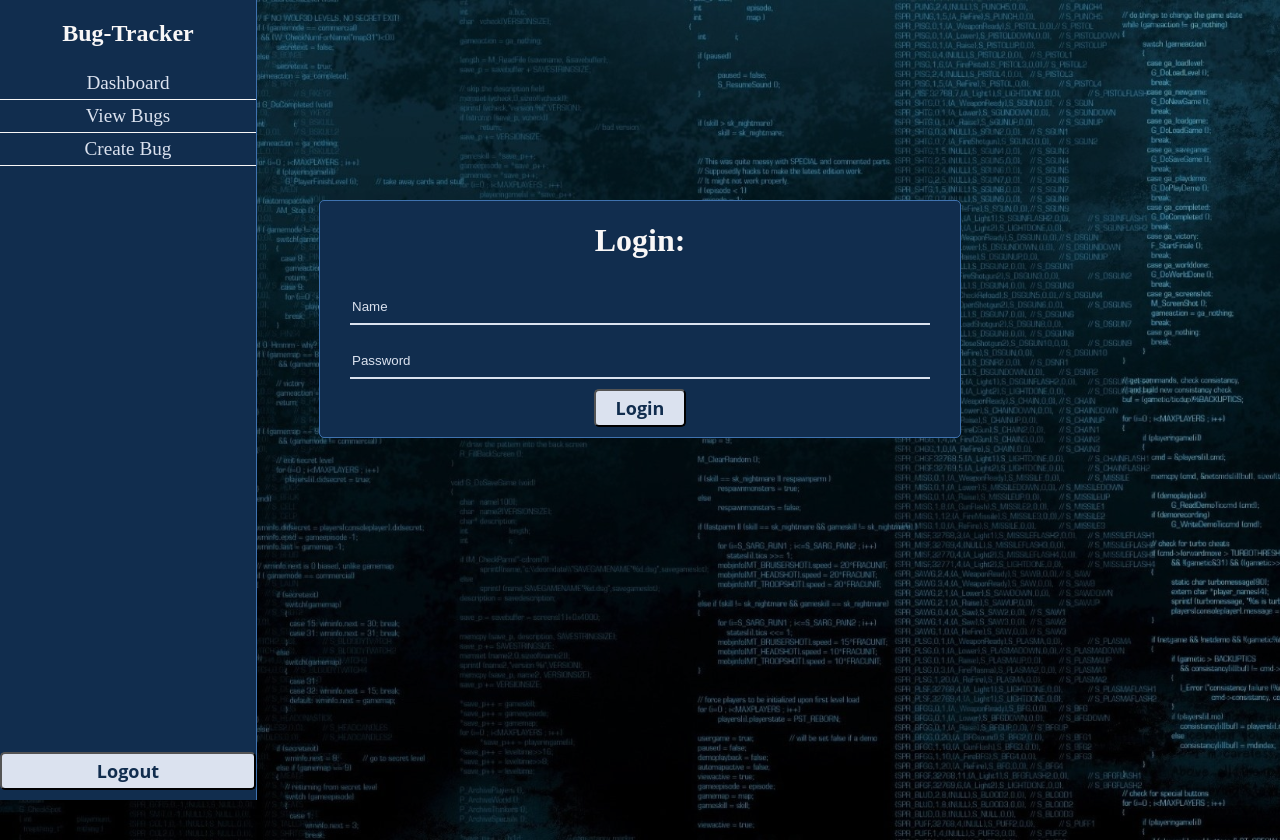
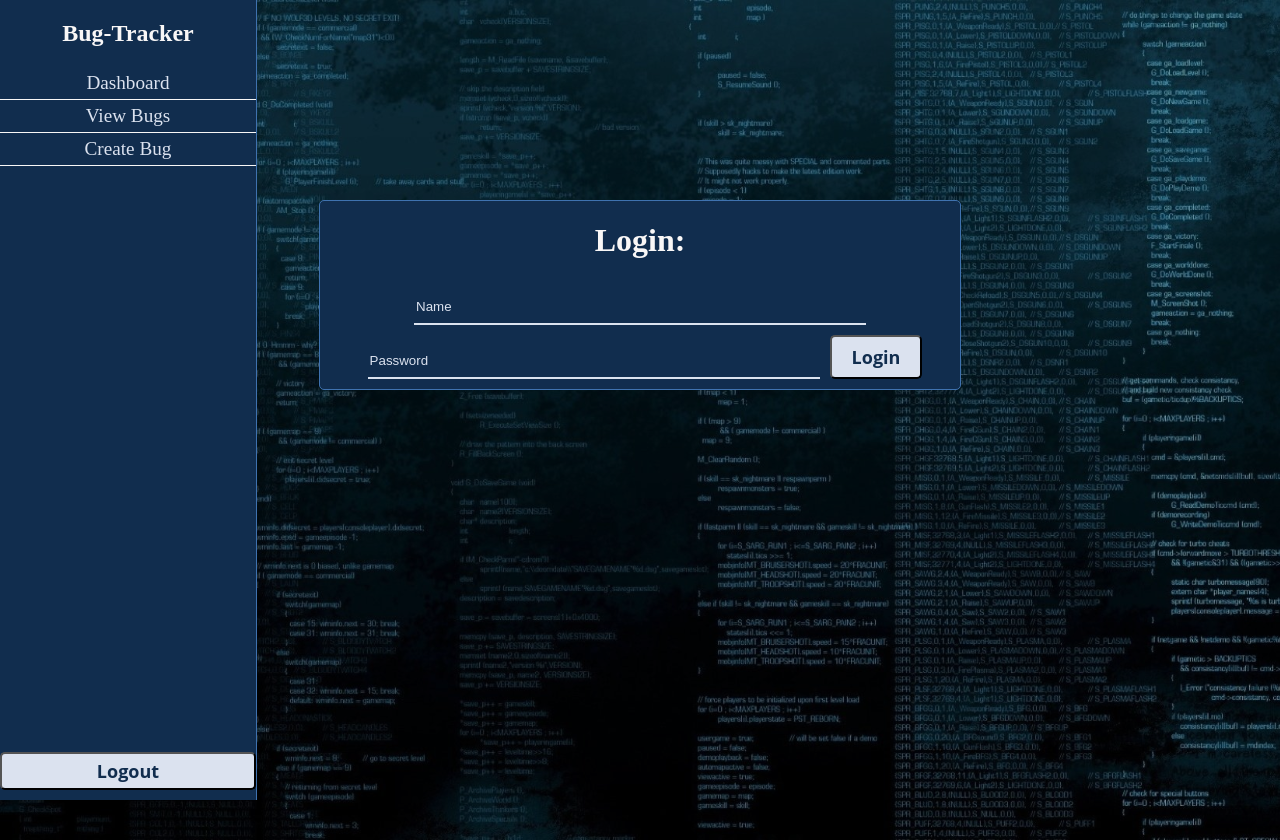
Before and after one commit to rharley-dev/bug-tracker, a React (Create React App) app: page / in a window 1280 px wide. Built offline with nearby package versions, Linux system fonts and the light colour scheme.

Commit message:
finding auth problem

```diff
--- a/src/App.js
+++ b/src/App.js
@@ -10,7 +10,7 @@ function App() {
   const { auth } = useSelector(state => state);
   return (
     <Router>
-      {!auth.LoggedIn ? <Login /> : <></>}
+      {!auth.LoggedIn ? <Login /> : <h1>Hello</h1>}
       <Bugs />
       <Sidebar />
     </Router>
--- a/src/View/Login/login.css
+++ b/src/View/Login/login.css
@@ -31,7 +31,7 @@
 }
 
 .login-panel input {
-  width: 90%;
+  width: 70%;
   height: 30px;
   border-radius: 0px;
   border: none;
--- a/src/View/Login/login.jsx
+++ b/src/View/Login/login.jsx
@@ -4,7 +4,7 @@ import { useDispatch } from 'react-redux';
 import { signIn } from '../../Controllers/Redux/authSlice';
 import './login.css';
 
-export default function Login() {
+export default () => {
   const dispatch = useDispatch();
   const [formInput, setFormInput] = useState({
     name: '',
```
